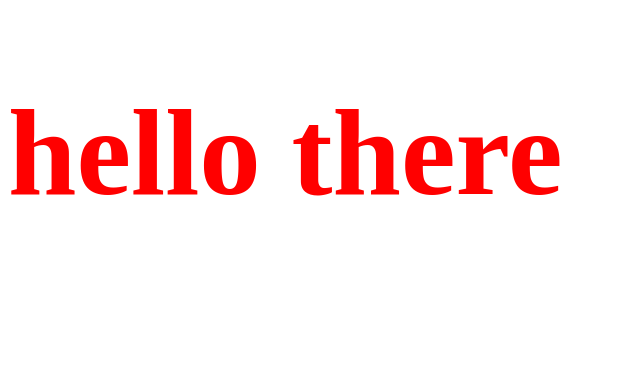
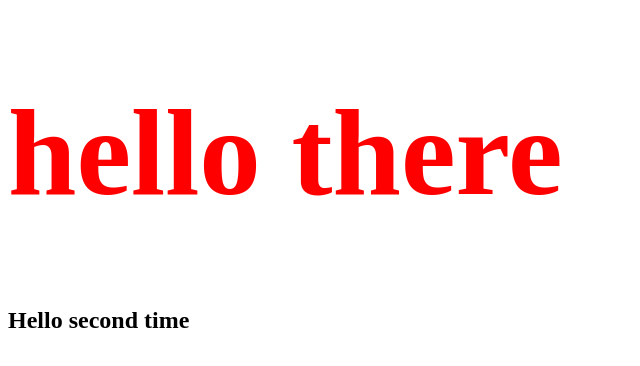
Before and after one commit to sabovyan/jenkins_setup, a plain HTML site: page app/client/index.html in a window 1280 px wide. Shown: the whole page, without its empty margins (0-640 px from the left). Drawn offline with Linux system fonts and the light colour scheme.

Commit message:
(test): trigger build

```diff
--- a/app/client/index.html
+++ b/app/client/index.html
@@ -16,6 +16,7 @@
 
 <body>
   <h1>hello there</h1>
+  <h2>Hello second time</h2>
 </body>
 
 </html>
```
